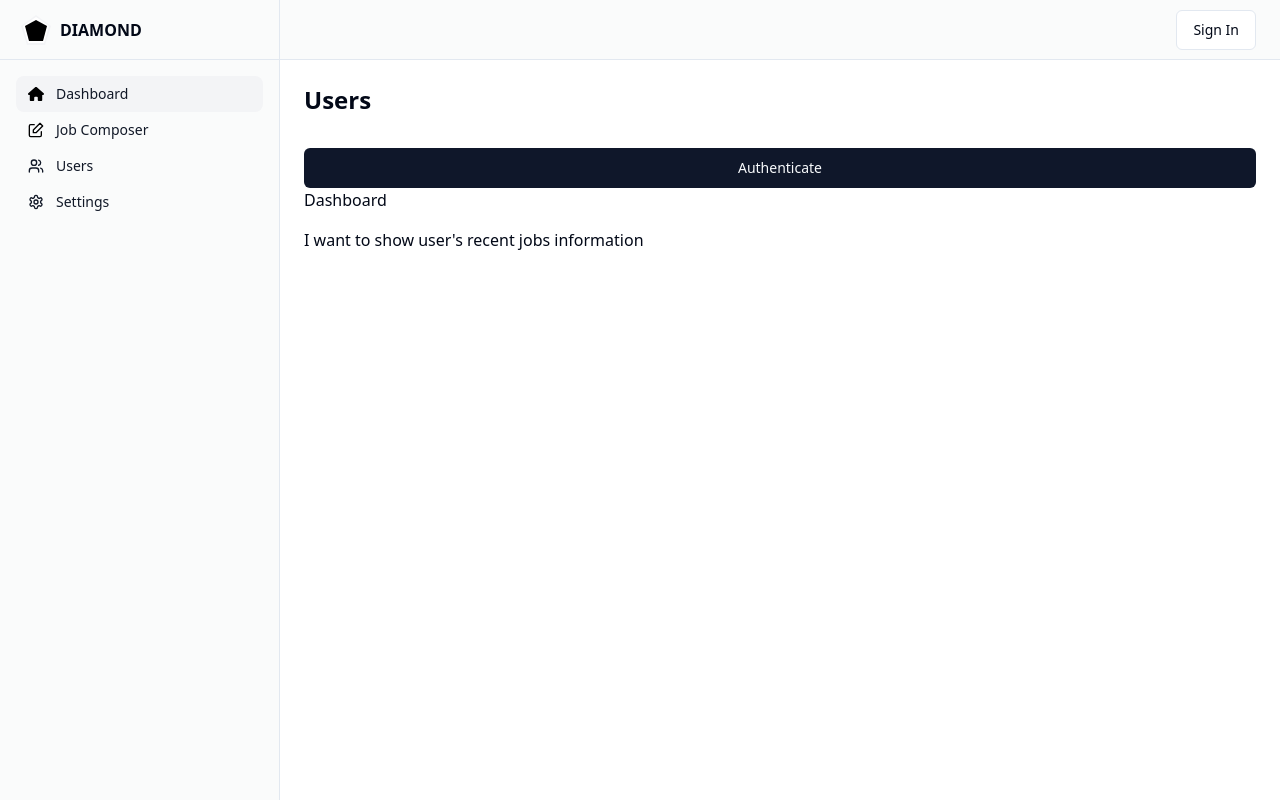
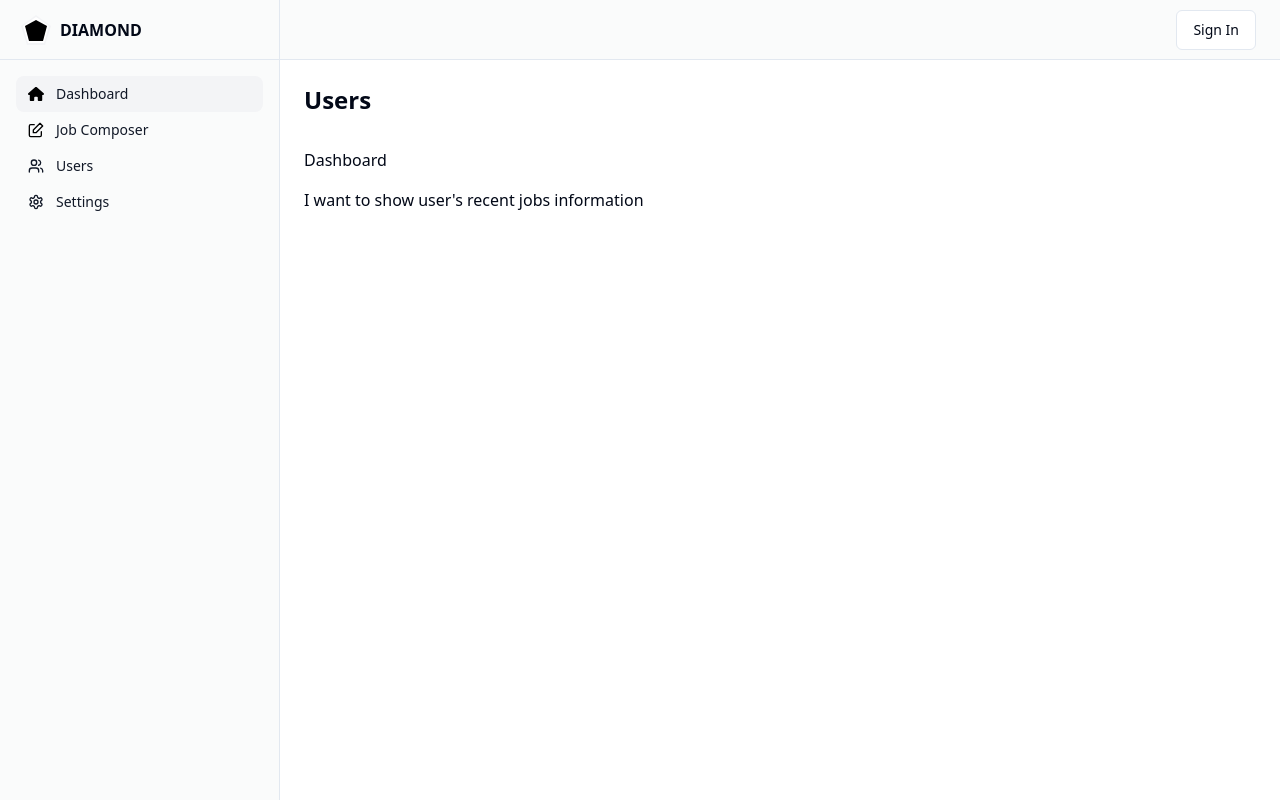
Before and after one commit to minump/diamond-admin-dashboard, a Next.js app: page / in a window 1280 px wide. Built offline with nearby package versions, Linux system fonts and the light colour scheme; no server answers.

Commit message:
Removing authenticate button as login is integrated with sign in button

```diff
--- a/app/page.tsx
+++ b/app/page.tsx
@@ -26,7 +26,7 @@ export default async function DashboardPage({
       <div className="flex items-center mb-8">
         <h1 className="font-semibold text-lg md:text-2xl">Users</h1>
       </div>
-      <AuthenticateButton />
+      {/* <AuthenticateButton /> */}
       <div className="w-full mb-4">
         {/* <Search value={searchParams.q} /> */}
         <h1>Dashboard</h1>
```
